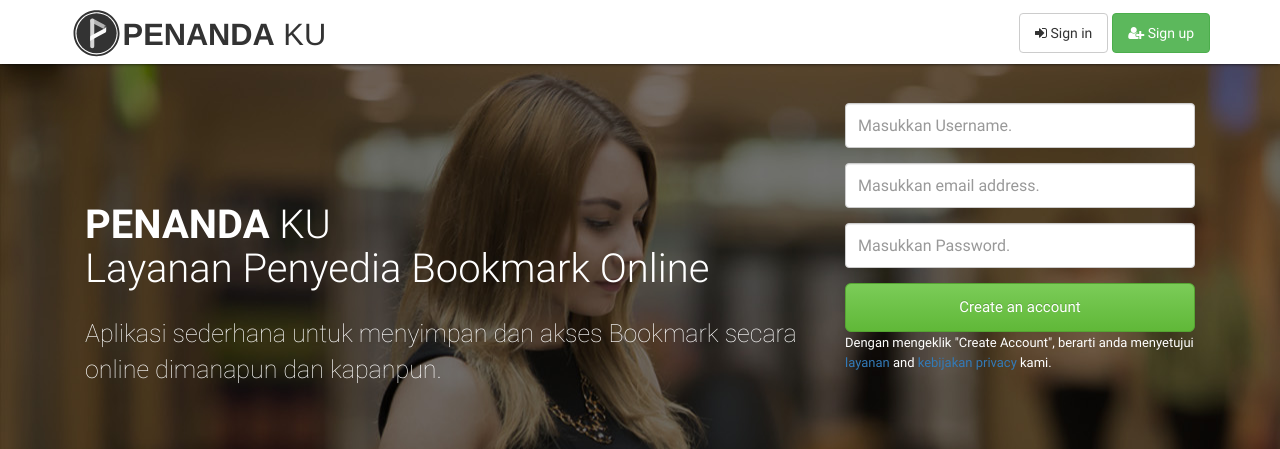
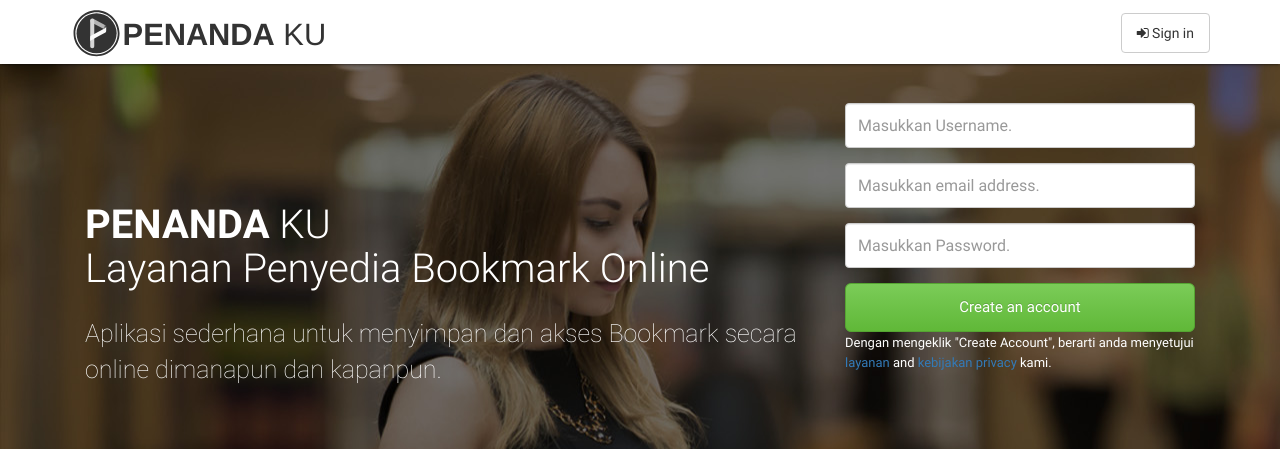
Before and after one commit to penandaku/penandaku-v2, a CodeIgniter app: page /penandaku-v2/index.php/home/index in a window 1280 px wide. Shown: the top 449 px of the page. Run offline with CodeIgniter, Linux system fonts and the light colour scheme; some libraries are stand-ins or nearby versions.

Commit message:
sign up button

```diff
--- a/app/views/part/header.php
+++ b/app/views/part/header.php
@@ -49,7 +49,8 @@
           <?php }else{ ?>
               <div  class="navbar-form navbar-right" style = 'margin-top:13px;'>
                 <a href="<?php print base_url() ?>login?source=header&penandaku_token=<?php echo $this->security->get_csrf_hash(); ?>&utf8=✓" class="btn btn-default" style="padding: 9px 15px;font-family:Roboto;font-weight:normal"><i class="fa fa-sign-in"></i> Sign in</a>
-                <a href="<?php print base_url() ?>join?source=header&penandaku_token=<?php echo $this->security->get_csrf_hash(); ?>&utf8=✓" class="btn btn-success" style="padding: 9px 15px;font-family:Roboto;font-weight:normal"><i class="fa fa-user-plus"></i> Sign up</a>
+                <?php if(!$this->uri->segment(1)=="join"){ ?>
+				<a href="<?php print base_url() ?>join?source=header&penandaku_token=<?php echo $this->security->get_csrf_hash(); ?>&utf8=✓" class="btn btn-success" style="padding: 9px 15px;font-family:Roboto;font-weight:normal"><i class="fa fa-user-plus"></i> Sign up</a><?php } ?>
               </div>
          <?php } ?>
         </div>
```
